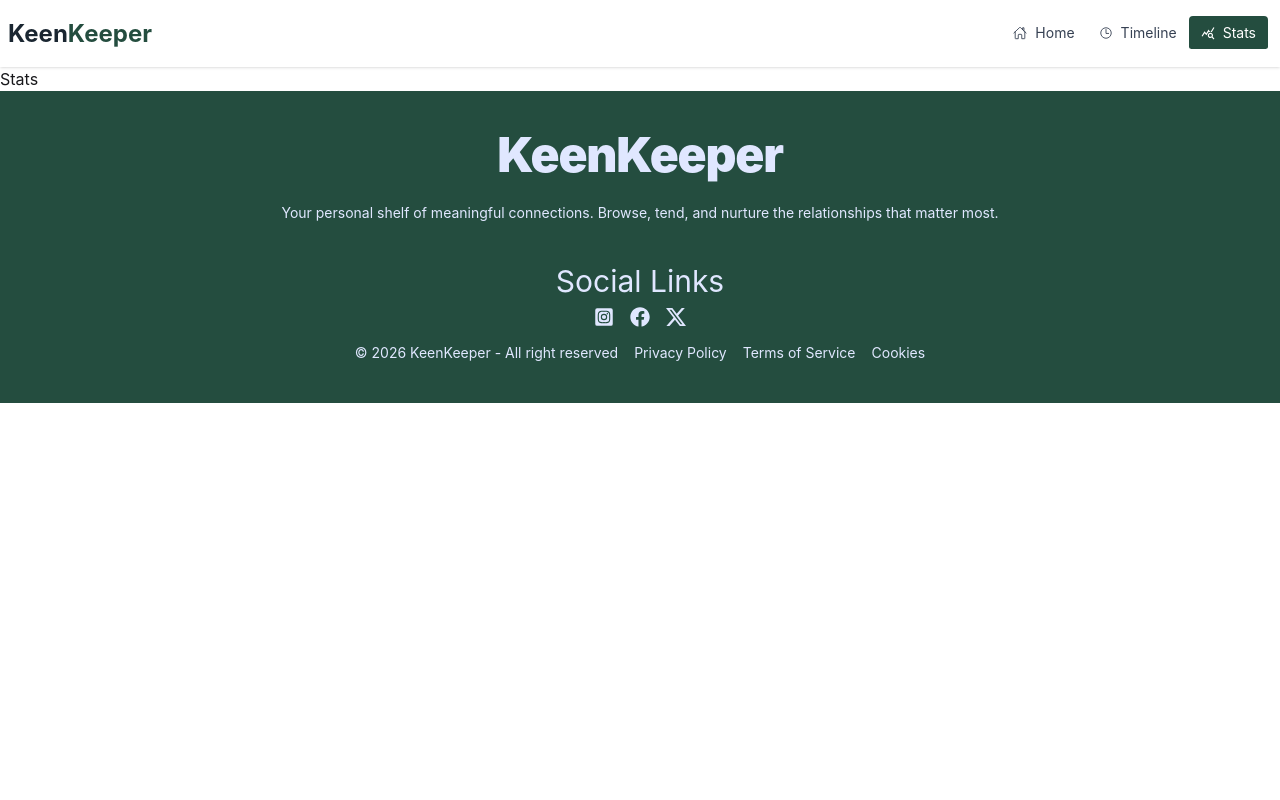
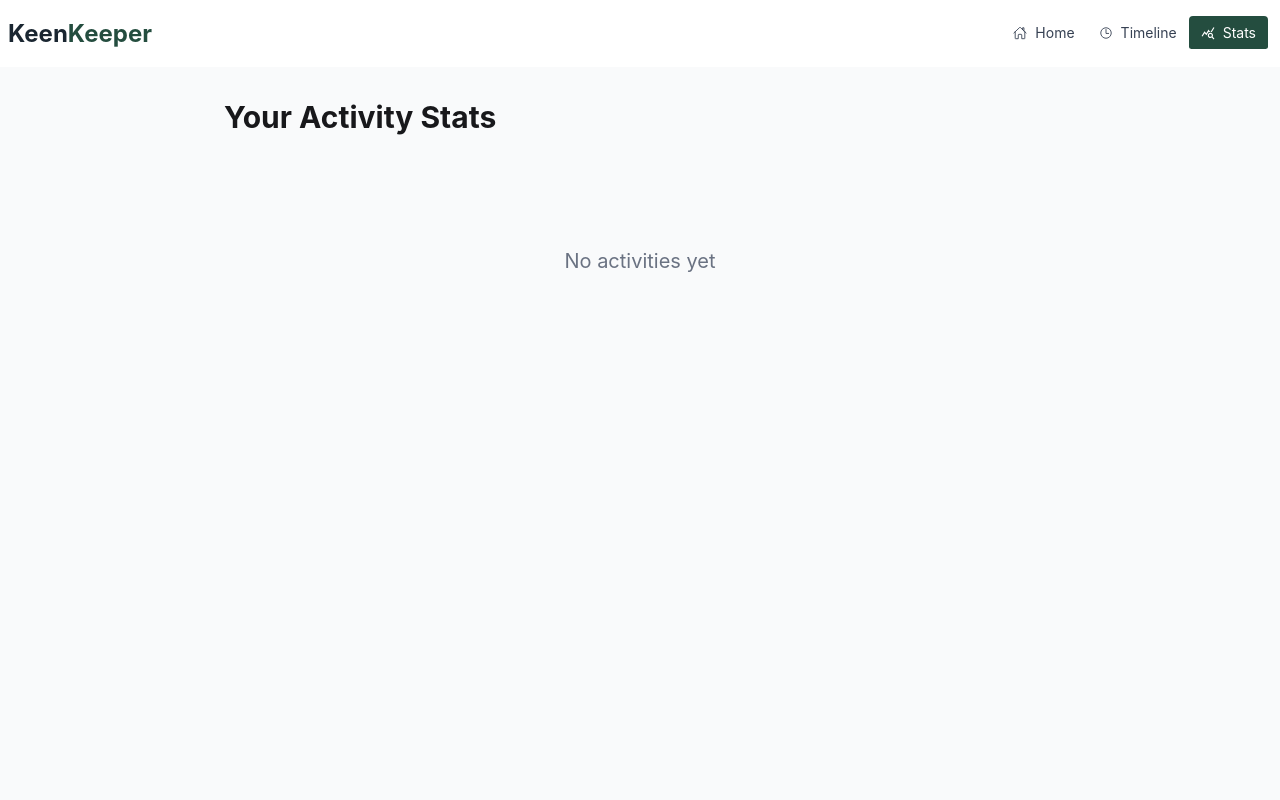
Before and after one commit to ShafiulBasharSurjo/Assignment-07-By-Surjo, a React (Vite) app: page /stats in a window 1280 px wide. Shown: the top 800 px of the page. Built offline with nearby package versions, Linux system fonts and the light colour scheme.

Commit message:
Stats is done working on some minor fixes

```diff
--- a/src/components/Shared/Footer.jsx
+++ b/src/components/Shared/Footer.jsx
@@ -4,7 +4,7 @@ import { FaFacebook, FaInstagramSquare } from "react-icons/fa";
 
 const Footer = () => {
   return (
-    <footer className="footer footer-horizontal footer-center bg-[#244D3F] text-primary-content p-10">
+    <footer className="footer footer-horizontal footer-center bg-[#244D3F] text-primary-content p-10 mt-auto">
       <aside>
         <h2 className="text-5xl font-black tracking-tight mb-4">KeenKeeper</h2>
         <p className="text-white-100">
--- a/src/pages/Stats/Stats.jsx
+++ b/src/pages/Stats/Stats.jsx
@@ -1,9 +1,98 @@
-import React from "react";
+import React, { useContext, useMemo } from "react";
+import { FriendContext } from "../../Context/FriendProvider";
+import {
+  PieChart,
+  Pie,
+  Cell,
+  ResponsiveContainer,
+  Legend,
+  Tooltip,
+} from "recharts";
+
+const COLORS = ["#1a4d3a", "#8b5cf6", "#34a853"];
 
 const Stats = () => {
+  const { storedFriends } = useContext(FriendContext);
+
+  const chartData = useMemo(() => {
+    const count = {
+      Text: 0,
+      Call: 0,
+      Video: 0,
+    };
+
+    storedFriends.forEach((friend) => {
+      if (count[friend.type] !== undefined) {
+        count[friend.type] += 1;
+      }
+    });
+
+    return [
+      { name: "Text", value: count.Text, color: COLORS[0] },
+      { name: "Call", value: count.Call, color: COLORS[1] },
+      { name: "Video", value: count.Video, color: COLORS[2] },
+    ];
+  }, [storedFriends]);
+
+  const totalCount = chartData.reduce((sum, item) => sum + item.value, 0);
+
   return (
     <>
-      <div>Stats</div>
+      <div className="min-h-screen flex flex-col bg-gray-50">
+        <div className="flex-1 w-full p-4 md:p-8 pb-6 max-w-4xl mx-auto">
+          <h1 className="text-3xl font-bold mb-8">Your Activity Stats</h1>
+
+          {totalCount === 0 ? (
+            <div className="text-center py-20">
+              <p className="text-gray-500 text-xl">No activities yet</p>
+            </div>
+          ) : (
+            <>
+              <div className="bg-base-100 rounded-2xl p-6 shadow-sm">
+                <ResponsiveContainer width="100%" height={420}>
+                  <PieChart>
+                    <Pie
+                      data={chartData}
+                      cx="50%"
+                      cy="50%"
+                      innerRadius={90}
+                      outerRadius={160}
+                      dataKey="value"
+                      nameKey="name"
+                      labelLine={false}
+                    >
+                      {chartData.map((entry, index) => (
+                        <Cell key={`cell-${index}`} fill={entry.color} />
+                      ))}
+                    </Pie>
+                    <Tooltip />
+                    <Legend
+                      verticalAlign="bottom"
+                      height={40}
+                      iconType="circle"
+                      iconSize={10}
+                    />
+                  </PieChart>
+                </ResponsiveContainer>
+              </div>
+
+              <div className="grid grid-cols-3 gap-4 mt-8 text-center">
+                {chartData.map((item, index) => (
+                  <div key={index} className="bg-base-100 p-4 rounded-xl">
+                    <div
+                      className="text-3xl font-bold"
+                      style={{ color: item.color }}
+                    >
+                      {item.value}
+                    </div>
+                    <div className="text-sm text-gray-500">{item.name}</div>
+                  </div>
+                ))}
+              </div>
+            </>
+          )}
+        </div>
+      </div>
     </>
   );
 };
--- a/src/pages/TimeLine/TimeLine.jsx
+++ b/src/pages/TimeLine/TimeLine.jsx
@@ -46,10 +46,12 @@ const TimeLine = () => {
                 </ul>
               </div>
             </div>
-            {storedFriends.map((friend) => {
+            {storedFriends.map((friend, index) => {
               return (
-                <>
-                  <div className="card card-dash bg-base-100 max-w-3xl mx-auto mb-3 px-2 md:px-0">
+                <div
+                  key={index}
+                  className="card card-dash bg-base-100 max-w-3xl mx-auto mb-3 px-2 md:px-0"
+                >
                   <div className="card-body py-3 px-4 md:py-4 md:px-6">
                     <h2 className="card-title text-sm md:text-base flex items-center gap-2">
                       {Icons[friend.type]}
@@ -60,7 +62,6 @@ const TimeLine = () => {
                     </h2>
                   </div>
                 </div>
-                </>
               );
             })}
           </div>
```
Lines whose indentation alone changed are shown as unchanged.
